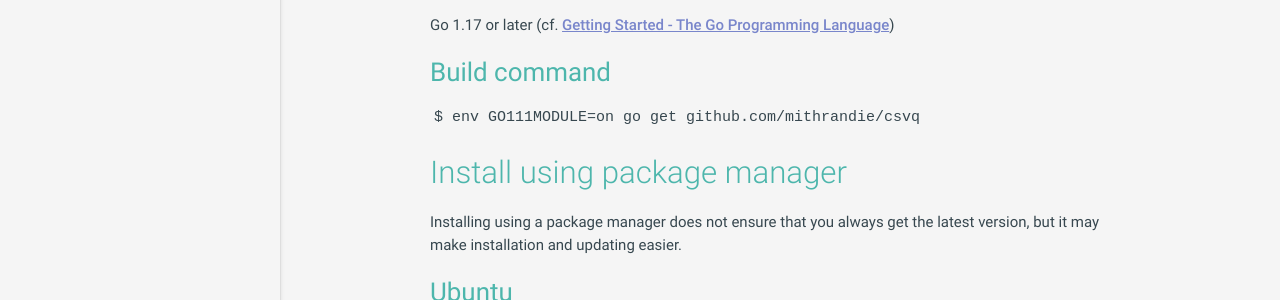
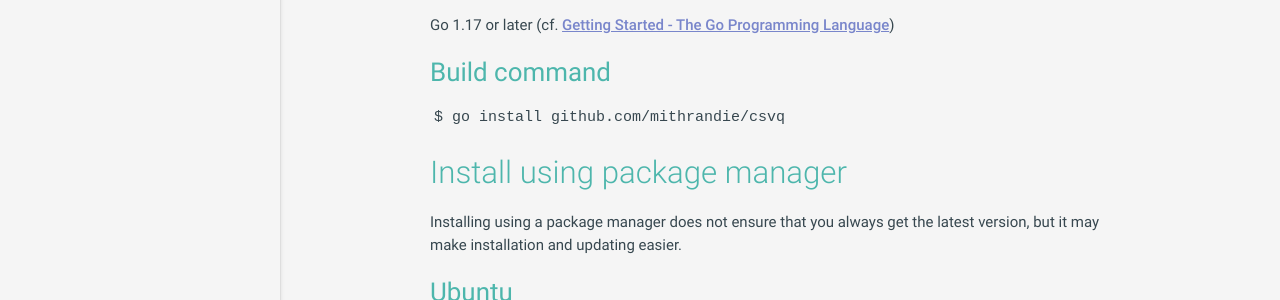
Before and after one commit to mithrandie/csvq, a Jekyll site: the page built from docs/_posts/2006-01-02-install.md, in a window 1280 px wide and 1212 px high. Shown: the part 642-942 px from the top of the window. Built offline with Jekyll 4.4.1, drawn with Linux system fonts in a browser that asks for light colours.

Commit message:
Update docs for istallation.

````diff
--- a/docs/_posts/2006-01-02-install.md
+++ b/docs/_posts/2006-01-02-install.md
@@ -25,7 +25,7 @@ Go 1.17 or later (cf. [Getting Started - The Go Programming Language](https://go
 
 ### Build command
 
-```$ env GO111MODULE=on go get github.com/mithrandie/csvq```
+```$ go install github.com/mithrandie/csvq```
 
 ## Install using package manager
 {: #install-using-package-manager}
--- a/docs/sitemap.xml
+++ b/docs/sitemap.xml
@@ -14,7 +14,7 @@
     </url>
     <url>
         <loc>https://mithrandie.github.io/csvq/reference/install.html</loc>
-        <lastmod>2022-03-23T00:27:45+00:00</lastmod>
+        <lastmod>2022-06-18T18:12:31+00:00</lastmod>
     </url>
     <url>
         <loc>https://mithrandie.github.io/csvq/reference/command.html</loc>
````
Also changed, not shown: README.md.
